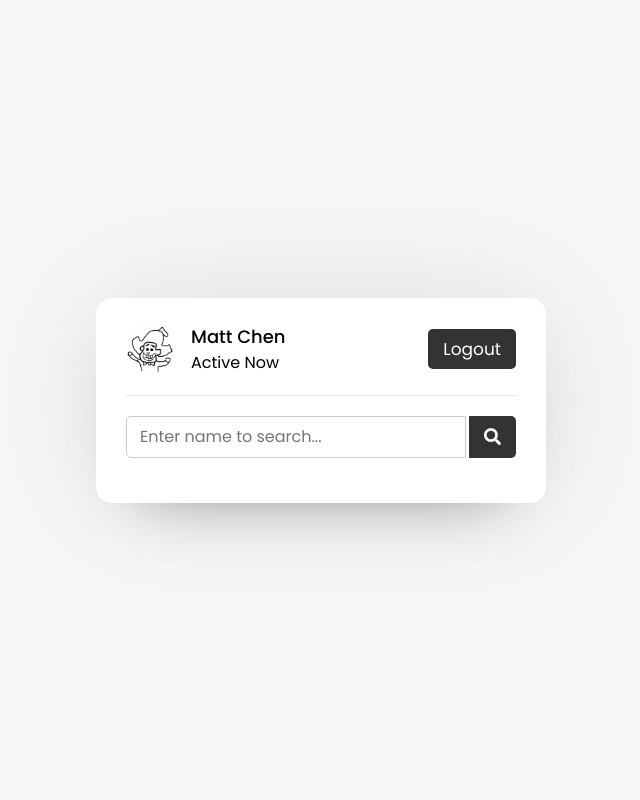
After one commit to followmytype/Chat_App, a PHP site: page /users.html in a window 1280 px wide. The commit adds this page. Shown: the whole page, without its empty margins (319-959 px from the left). Run offline with PHP 8.4, Linux system fonts and the light colour scheme.

Commit message:
feat: 製作使用者頁面 part 1

```diff
--- a/css/style.css
+++ b/css/style.css
@@ -96,3 +96,71 @@ body {
 .form .link a:hover {
     text-decoration: underline;
 }
+
+/* User Area CSS Code */
+.users {
+    padding: 25px 30px;
+}
+.users header {
+    display: flex;
+    justify-content: space-between;
+    align-items: center;
+    padding-bottom: 20px;
+    border-bottom: 1px solid #e6e6e6;
+}
+.wrapper img {
+    object-fit: cover;
+    border-radius: 50%;
+}
+.users header .content {
+    display: flex;
+}
+.users header .content img {
+    height: 50px;
+    width: 50px;
+}
+.users header .details {
+    margin-left: 15px;
+}
+.users header .details span {
+    font-size: 18px;
+    font-weight: 500;
+}
+.users header .logout {
+    color: #fff;
+    background: #333;
+    padding: 7px 15px;
+    font-size: 17px;
+    border-radius: 5px;
+}
+.users .search {
+    margin: 20px 0;
+    display: flex;
+    position: relative;
+    justify-content: space-between;
+    align-items: center;
+}
+.users .search .text {
+    font-size: 18px;
+}
+.users .search input {
+    position: absolute;
+    height: 42px;
+    width: calc(100% - 50px);
+    border: 1px solid #ccc;
+    padding: 0 13px;
+    font-size: 16px;
+    border-radius: 5px 0 0 5px;
+    outline: none;
+}
+.users .search button {
+    width: 47px;
+    height: 42px;
+    border: none;
+    outline: none;
+    color: #fff;
+    background: #333;
+    cursor: pointer;
+    font-size: 17px;
+    border-radius: 0 5px 5px 0;
+}
--- /dev/null
+++ b/users.html
@@ -0,0 +1,32 @@
+<!DOCTYPE html>
+<html lang="zh-Hant">
+<head>
+    <meta charset="UTF-8">
+    <meta http-equiv="X-UA-Compatible" content="IE=edge">
+    <meta name="viewport" content="width=device-width, initial-scale=1.0">
+    <link rel="stylesheet" href="https://cdnjs.cloudflare.com/ajax/libs/font-awesome/5.15.2/css/all.min.css" integrity="sha512-HK5fgLBL+xu6dm/Ii3z4xhlSUyZgTT9tuc/hSrtw6uzJOvgRr2a9jyxxT1ely+B+xFAmJKVSTbpM/CuL7qxO8w==" crossorigin="anonymous" />
+    <link rel="stylesheet" href="css/style.css">
+    <title>Chat App</title>
+</head>
+<body>
+    <div class="wrapper">
+        <section class="users">
+            <header>
+                <div class="content">
+                    <img src="images/lovely.jpg">
+                    <div class="details">
+                        <span>Matt Chen</span>
+                        <p>Active Now</p>
+                    </div>
+                </div>
+                <a href="" class="logout">Logout</a>
+            </header>
+            <div class="search">
+                <span class="text">Select an user to start chat</span>
+                <input type="text" placeholder="Enter name to search...">
+                <button><i class="fas fa-search"></i></button>
+            </div>
+        </section>
+    </div>
+</body>
+</html>
```
Also changed, not shown: images/lovely.jpg (added).
